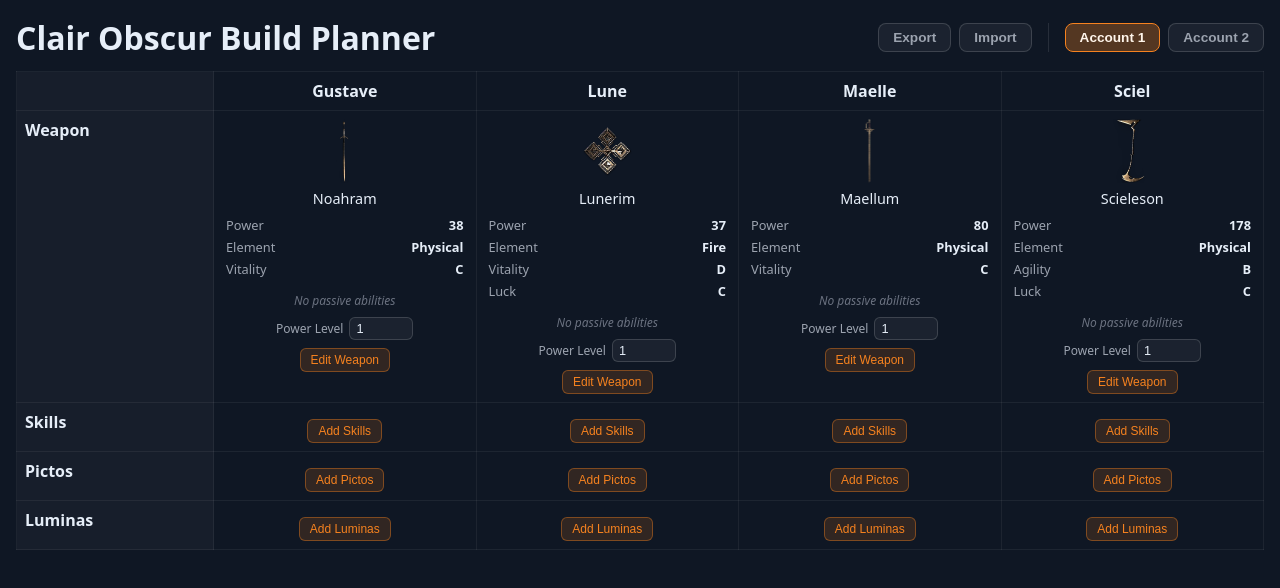
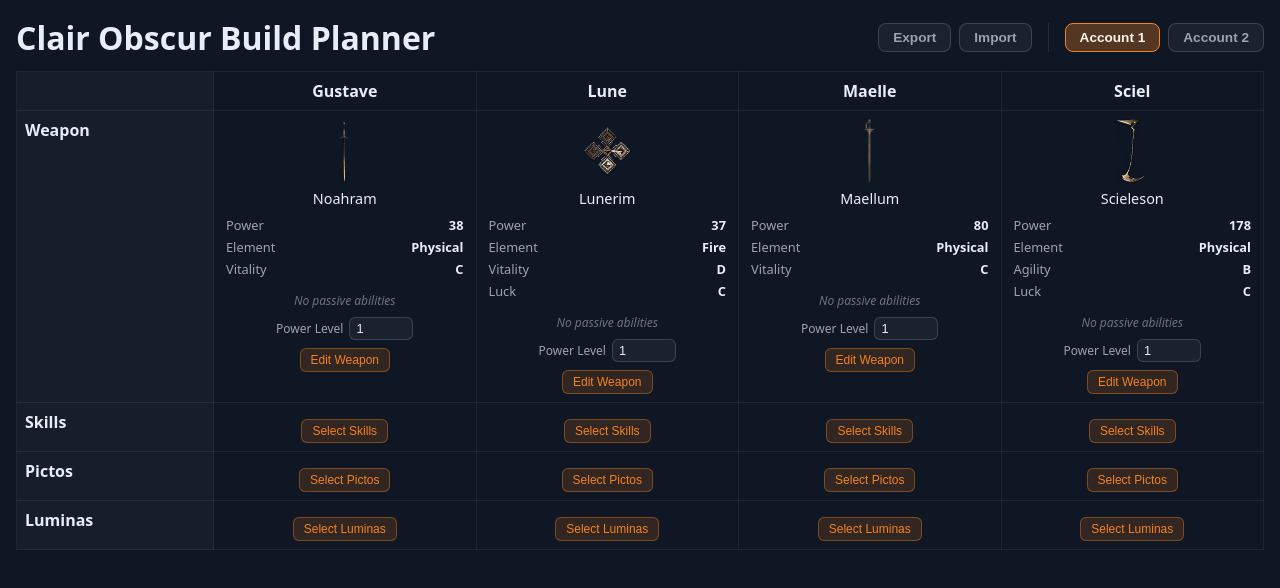
Before and after one commit to ScienceMoo/ClairObscurBuildPlanner, a React (Vite) app: page / in a window 1280 px wide. Shown: the top 588 px of the page. Built offline with nearby package versions, Linux system fonts and the light colour scheme; the HTML template or start-up script is replaced by a standard one.

Commit message:
Use constant 'Select X' label for Pictos/Luminas/Skills buttons

```diff
--- a/src/components/BuildDisplay.jsx
+++ b/src/components/BuildDisplay.jsx
@@ -153,9 +153,7 @@
                           className="edit-luminas-button"
                           onClick={() => onEditPictos(colIndex)}
                         >
-                          {Array.isArray(col.pictos) && col.pictos.length > 0
-                            ? "Edit Pictos"
-                            : "Add Pictos"}
+                          Select Pictos
                         </button>
                       )}
                       {rowLabel === "Luminas" && (
@@ -163,9 +161,7 @@
                           className="edit-luminas-button"
                           onClick={() => onEditLuminas(colIndex)}
                         >
-                          {Array.isArray(col.luminas) && col.luminas.length > 0
-                            ? "Edit Luminas"
-                            : "Add Luminas"}
+                          Select Luminas
                         </button>
                       )}
                       {rowLabel === "Skills" && (
@@ -173,9 +169,7 @@
                           className="edit-luminas-button"
                           onClick={() => onEditSkills(colIndex)}
                         >
-                          {Array.isArray(col.skills) && col.skills.length > 0
-                            ? "Edit Skills"
-                            : "Add Skills"}
+                          Select Skills
                         </button>
                       )}
                     </>
```
